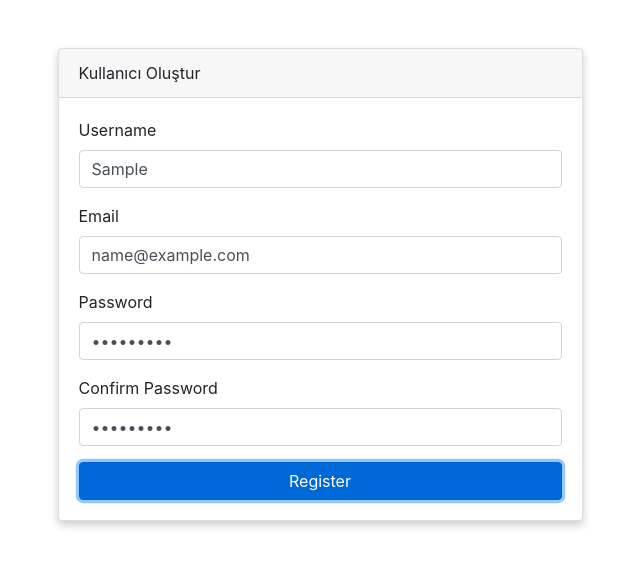
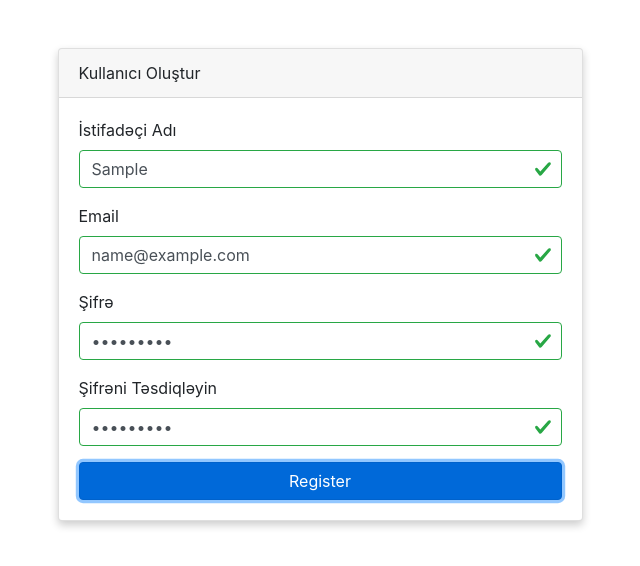
Before and after one commit to YasinVeliyev/SadikTuran_Javascript, a plain HTML site: page FormValidator/index.html in a window 1280 px wide. Both pictures are taken after typing "Sample", "name@example.com", "Sample123", "Sample123" into the empty fields and a click on the button "Register". Shown: the whole page, without its empty margins (320-960 px from the left). Drawn offline with nearby package versions, Linux system fonts and the light colour scheme.

Commit message:
modified:   FormValidator/index.html 	modified:   FormValidator/script.js

```diff
--- a/FormValidator/index.html
+++ b/FormValidator/index.html
@@ -14,25 +14,25 @@
             <div class="card">
                 <div class="card-header">Kullanıcı Oluştur</div>
                 <div class="card-body">
-                    <form action="">
+                    <form action="" novalidate>
                         <article class='form-group'>
-                            <label for="username">Username</label>
-                            <input type="text" class='form-control' id='username' name='username' placeholder="Enter Username">
+                            <label for="username">İstifadəçi Adı</label>
+                            <input type="text" class='form-control' id='username' name='username' placeholder="İstifadəçi Adını Daxil Edin">
                             <small></small>
                         </article>
                         <article class='form-group'>
                             <label for="email">Email</label>
-                            <input type="text" class='form-control' id='email' name='email' placeholder="Enter Email">
+                            <input type="text" class='form-control' id='email' name='email' placeholder="Emaili daxil edin">
                             <small></small>
                         </article>
                         <article class='form-group'>
-                            <label for="password">Password</label>
-                            <input type="password" class='form-control' id='password' name='password' placeholder="Enter Password">
+                            <label for="password">Şifrə</label>
+                            <input type="password" class='form-control' id='password' name='password' placeholder="Şifrəni Daxil Edin">
                             <small></small>
                         </article>
                         <article class='form-group'>
-                            <label for="confirm_password">Confirm Password</label>
-                            <input type="password" class='form-control' id='confirm_password' name='confirm_password' placeholder="Confirm Password">
+                            <label for="confirm_password">Şifrəni Təsdiqləyin</label>
+                            <input type="password" class='form-control' id='confirm_password' name='confirm_password' placeholder="Şifrəni Təsdiqləyin">
                             <small></small>
                         </article>
                         <button class="btn btn-primary btn-block" type='submit'>Register</button>
--- a/FormValidator/script.js
+++ b/FormValidator/script.js
@@ -4,7 +4,55 @@ let email = document.querySelector("#email")
 let password = document.querySelector("#password")
 let confirm_password = document.querySelector("#confirm_password")
 
+
+function check(elem, validator, message){
+    if(elem.value == ''){
+        elem.className = 'form-control is-invalid'
+        elem.nextElementSibling.innerText = `${elem.id} Tələb olunur`
+        elem.nextElementSibling.className = 'invalid-feedback'
+    }
+
+    else if (validator.hasOwnProperty('length')){
+        if (elem.value.length >= validator['length']){
+            elem.nextElementSibling.innerText = ''
+            elem.className = 'form-control is-valid'}
+
+        else{
+            elem.className = 'form-control is-invalid'}
+            elem.nextElementSibling.innerText = message
+            elem.nextElementSibling.className = 'invalid-feedback'
+        }
+
+    else if (validator.hasOwnProperty('equalto')){
+            if (elem.value == validator['equalto'].value){
+                elem.nextElementSibling.innerText = ''
+                elem.className = 'form-control is-valid'}
+
+            else{
+                elem.className = 'form-control is-invalid'}
+                elem.nextElementSibling.innerText = message
+                elem.nextElementSibling.className = 'invalid-feedback'
+            }
+
+    else if(validator.hasOwnProperty('email')){
+
+        let reg = /^[A-Z]+\W*\w*@[A-Z]+\.[A-Z]{2,}$/gi
+
+        if(reg.test(elem.value)){
+            elem.className = 'form-control is-valid'
+            elem.nextElementSibling.innerText = ''}
+
+        else{
+            elem.className = 'form-control is-invalid'}
+            elem.nextElementSibling.innerText = message
+            elem.nextElementSibling.className = 'invalid-feedback'
+        }
+}
+
 form.addEventListener('submit',(event)=>{
     event.preventDefault()
-    console.log(username.value)
+    check(username, {'length':6}, message='İstifadeçi adının uzunluğu 6 dən çox olmalıdır')
+    check(email,validator = {'email':true}, message='Düzgün Email Daxil Edin')
+    check(password, {'length':6}, message='Şifrənin uzunluğu 6 dən çox olmalıdır')
+    check(confirm_password, {'equalto':password}, message='Şifrələr Uygun deyil')
 })
```
